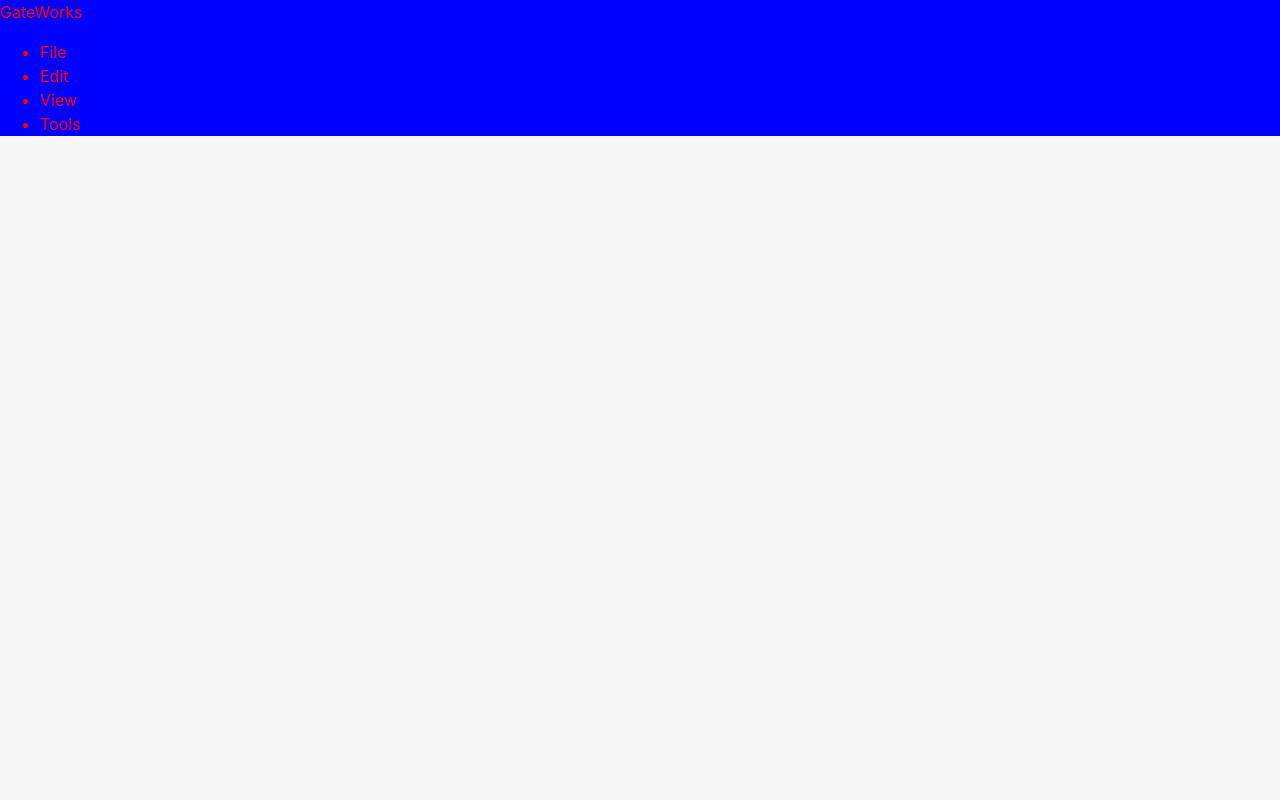
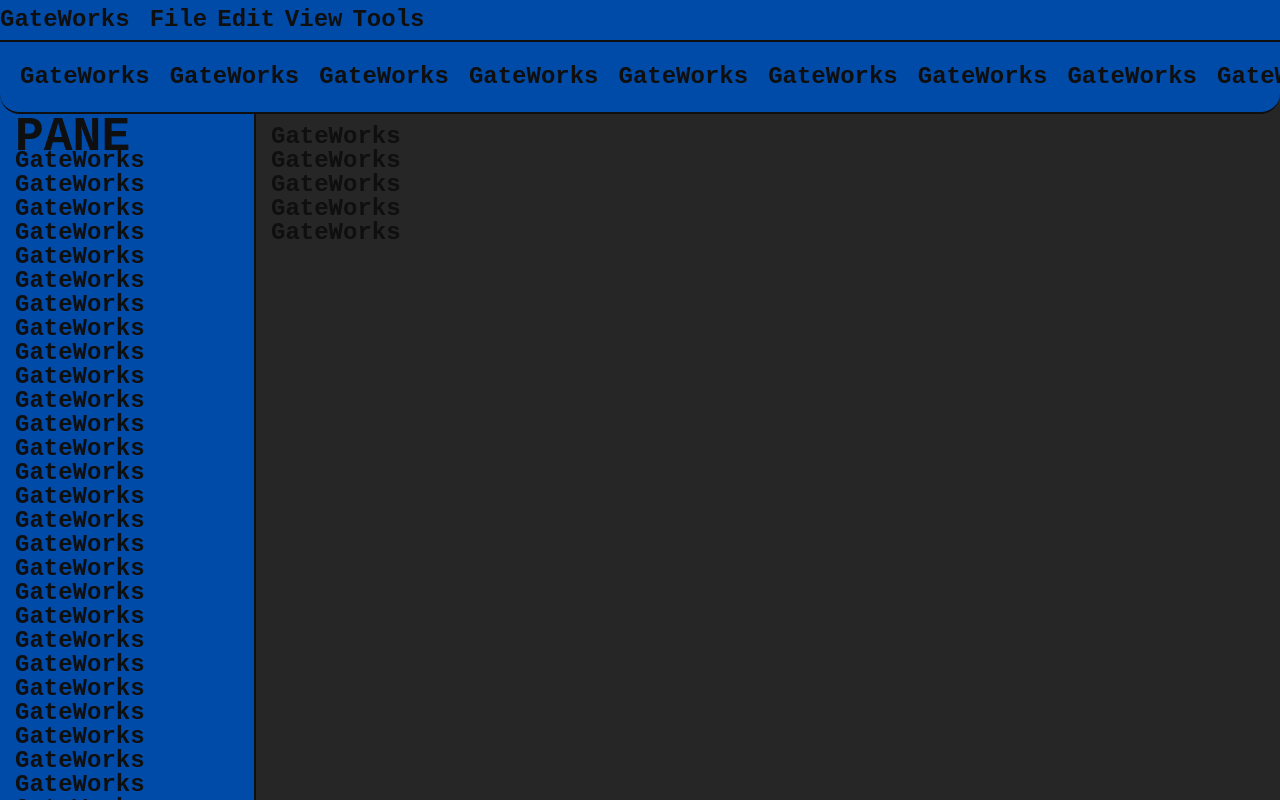
Before and after one commit to Col-Mi-T/GateWorks, a website: page src/index.html in a window 1280 px wide. Drawn offline with Linux system fonts and the light colour scheme.

Commit message:
main structure

```diff
--- a/src/index.html
+++ b/src/index.html
@@ -18,6 +18,81 @@
         <li>Tools</li>
       </ul>
     </div>
+    <div id="taskbar">
+      <div id="taskbar-content">
+        <div>GateWorks</div>
+        <div>GateWorks</div>
+        <div>GateWorks</div>
+        <div>GateWorks</div>
+        <div>GateWorks</div><div>GateWorks</div>
+        <div>GateWorks</div>
+        <div>GateWorks</div>
+        <div>GateWorks</div>
+        <div>GateWorks</div>
+        <div>GateWorks</div>
+        <div>GateWorks</div>
+        <div>GateWorks</div>
+        <div>GateWorks</div>
+        <div>GateWorks</div>
+      </div>
+    </div>
+
+    <div id="left">
+      <div id="left-content">
+        <H1>PANE</H1>
+        <div>GateWorks</div>
+        <div>GateWorks</div>
+        <div>GateWorks</div>
+        <div>GateWorks</div>
+        <div>GateWorks</div>
+        <div>GateWorks</div>
+        <div>GateWorks</div>
+        <div>GateWorks</div>
+        <div>GateWorks</div>
+        <div>GateWorks</div>
+        <div>GateWorks</div>
+        <div>GateWorks</div>
+        <div>GateWorks</div>
+        <div>GateWorks</div>
+        <div>GateWorks</div>
+        <div>GateWorks</div>
+        <div>GateWorks</div>
+        <div>GateWorks</div>
+        <div>GateWorks</div>
+        <div>GateWorks</div>
+        <div>GateWorks</div>
+        <div>GateWorks</div>
+        <div>GateWorks</div>
+        <div>GateWorks</div>
+        <div>GateWorks</div>
+        <div>GateWorks</div>
+        <div>GateWorks</div>
+        <div>GateWorks</div>
+        <div>GateWorks</div>
+        <div>GateWorks</div>
+        <div>GateWorks</div>
+        <div>GateWorks</div>
+        <div>GateWorks</div>
+        <div>GateWorks</div>
+        <div>GateWorks</div>
+        <div>GateWorks</div>
+        <div>GateWorks</div>
+        <div>GateWorks</div>
+        <div>GateWorks</div>
+        <div>GateWorks</div>
+
+      </div>
+    </div>
+
+    <div id="right">
+      <div id="right-content">
+        <div>GateWorks</div>
+        <div>GateWorks</div>
+        <div>GateWorks</div>
+        <div>GateWorks</div>
+        <div>GateWorks</div>
+      </div>
+    </div>
 
     <main>
 
--- a/src/main.js
+++ b/src/main.js
@@ -9,3 +9,11 @@ async function greet() {
 
   greetMsgEl.innerHTML = `${await invoke("greet", { name: greetInputEl.value })} ${await invoke("my_custom_command")}`;
 }
+
+
+const taskbar = document.querySelector("#taskbar-content");
+
+taskbar.addEventListener("wheel", (event) => {
+  event.preventDefault();
+  taskbar.scrollLeft += event.deltaY;
+}, { passive: false });
--- a/src/styles.css
+++ b/src/styles.css
@@ -1,26 +1,126 @@
 
 :root {
-  font-family: Inter, Avenir, Helvetica, Arial, sans-serif;
-  font-size: 16px;
+  font-family:'Courier New', Courier, monospace;
+  font-size: 24px;
   line-height: 24px;
-  font-weight: 400;
+  font-weight: 800;
 
   color: #0f0f0f;
-  background-color: #f6f6f6;
+  background-color: #262626;
 
   font-synthesis: none;
   text-rendering: optimizeLegibility;
   -webkit-font-smoothing: antialiased;
   -moz-osx-font-smoothing: grayscale;
   -webkit-text-size-adjust: 100%;
+
+  user-select:none;
+
+  --theme-bg:#004ba7;
+  --header-height:40px;
+  --taskbar-height:70px;
 }
 
-html,body{
+html,body,*{
   margin:0;
   padding:0;
 }
 
+*::-webkit-scrollbar {
+  width: 6px !important;
+  height: 6px !important;
+}
+
+*::-webkit-scrollbar-button {
+  display: none !important;
+  height: 0px !important;
+  width: 0px !important;
+  background: transparent !important;
+  appearance: none !important;
+  -webkit-appearance: none !important;
+}
+
+*::-webkit-scrollbar-track {
+  background: transparent !important;
+  background-color: transparent !important;
+}
+
+*::-webkit-scrollbar-thumb {
+  background-color: rgba(218, 218, 219, 0.55) !important;
+  border-radius: 999px !important;
+}
+
+*::-webkit-scrollbar-thumb:hover {
+  background-color: rgba(218, 218, 219, 0.70) !important;
+}
+
+*::-webkit-scrollbar-corner {
+  background: transparent !important;
+}
+
 #header{
-  color:red;
-  background:blue;
+  display:flex;
+  height:var(--header-height);
+  align-items:center;
+  gap:20px;
+  background:var(--theme-bg);
 }
+
+#header ul{
+  display:flex;
+  gap:10px;
+  flex-direction:row;
+  list-style:none;
+  margin:0;
+  padding:0
+}
+
+#taskbar{
+  background:var(--theme-bg);
+  border-top:2px solid;
+  border-bottom:2px solid;
+  border-radius: 0 0 20px 20px;
+  overflow:hidden;
+  height:var(--taskbar-height);
+}
+
+#taskbar-content{
+  height:100%;
+  align-items: center;
+  display:flex;
+  gap:20px;
+  padding:0px 20px;
+  overflow-y:auto
+}
+
+#left,
+#right {
+  position: fixed;
+  z-index:-110;
+  top: var(--header-height);
+  bottom: 0px;
+  padding-top:var(--taskbar-height);
+
+  box-sizing: border-box;
+  overflow: hidden;
+}
+
+#left {
+  left: 0;
+  width: 20%;
+  border-right:2px solid;
+  background: var(--theme-bg);
+}
+
+#right {
+  right: 0;
+  width: 80%;
+}
+
+#left-content,
+#right-content {
+  height: 100%;
+  box-sizing: border-box;
+  padding: 15px;
+  overflow-y: auto;
+}
```
